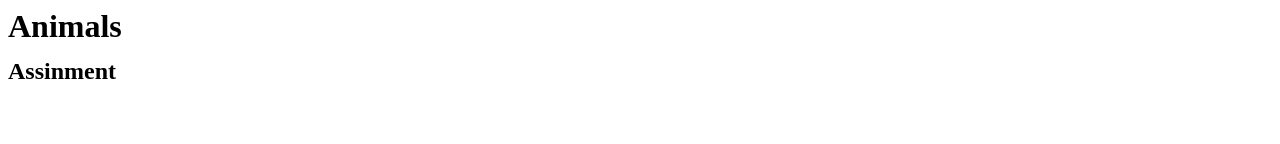
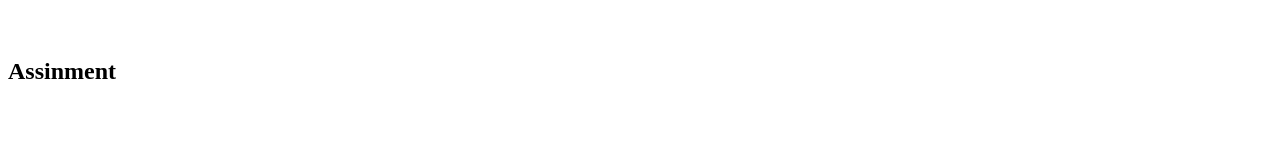
Before and after one commit to anurag-2122/anurag, a plain HTML site: page flex.html in a window 1280 px wide. Shown: the top 144 px of the page. Drawn offline with Linux system fonts and the light colour scheme.

Commit message:
Update flex.html

```diff
--- a/flex.html
+++ b/flex.html
@@ -26,7 +26,6 @@ transform:translate(50px, 100px) scale(2);
 </style>
 <body>
 <div id="sel">
-<h1 style="text-align:center;">Animals</h1>
 </div>
 <h2>Assinment</h2><br></br>
 </div>
```
